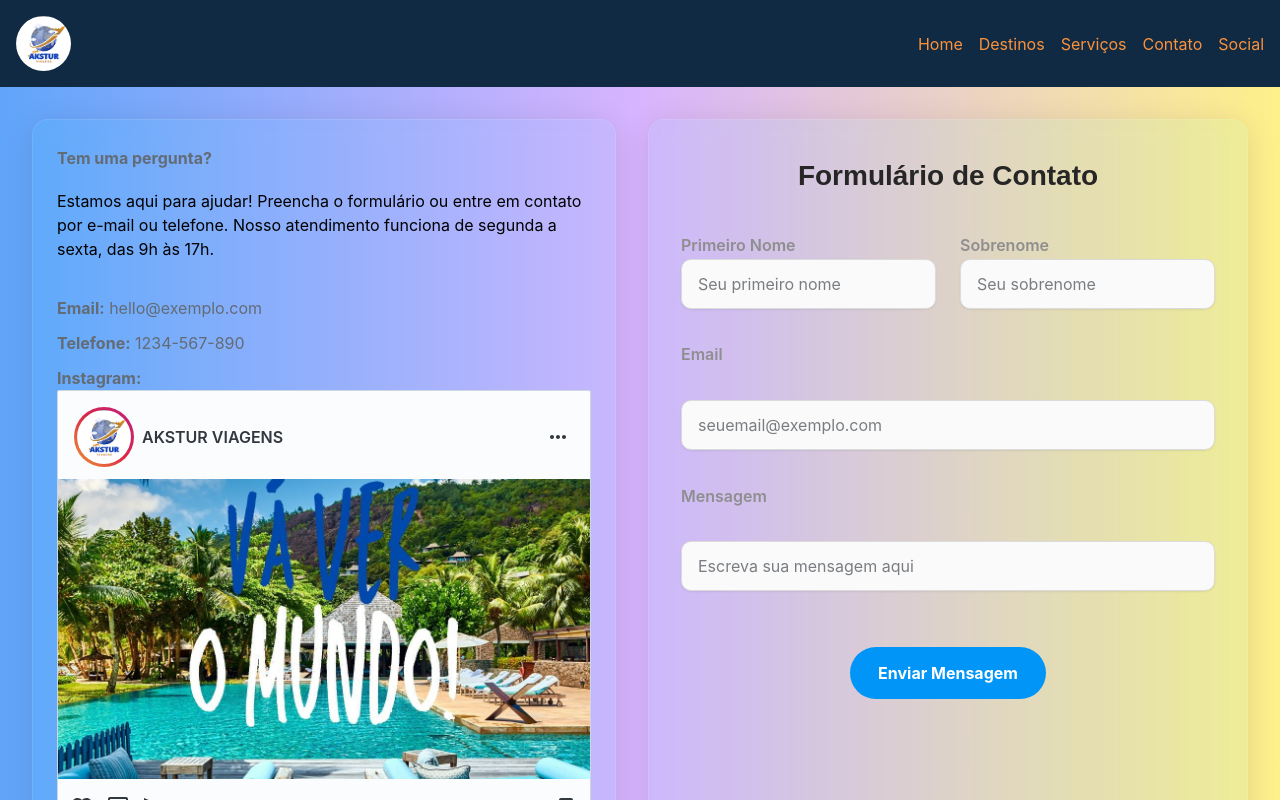
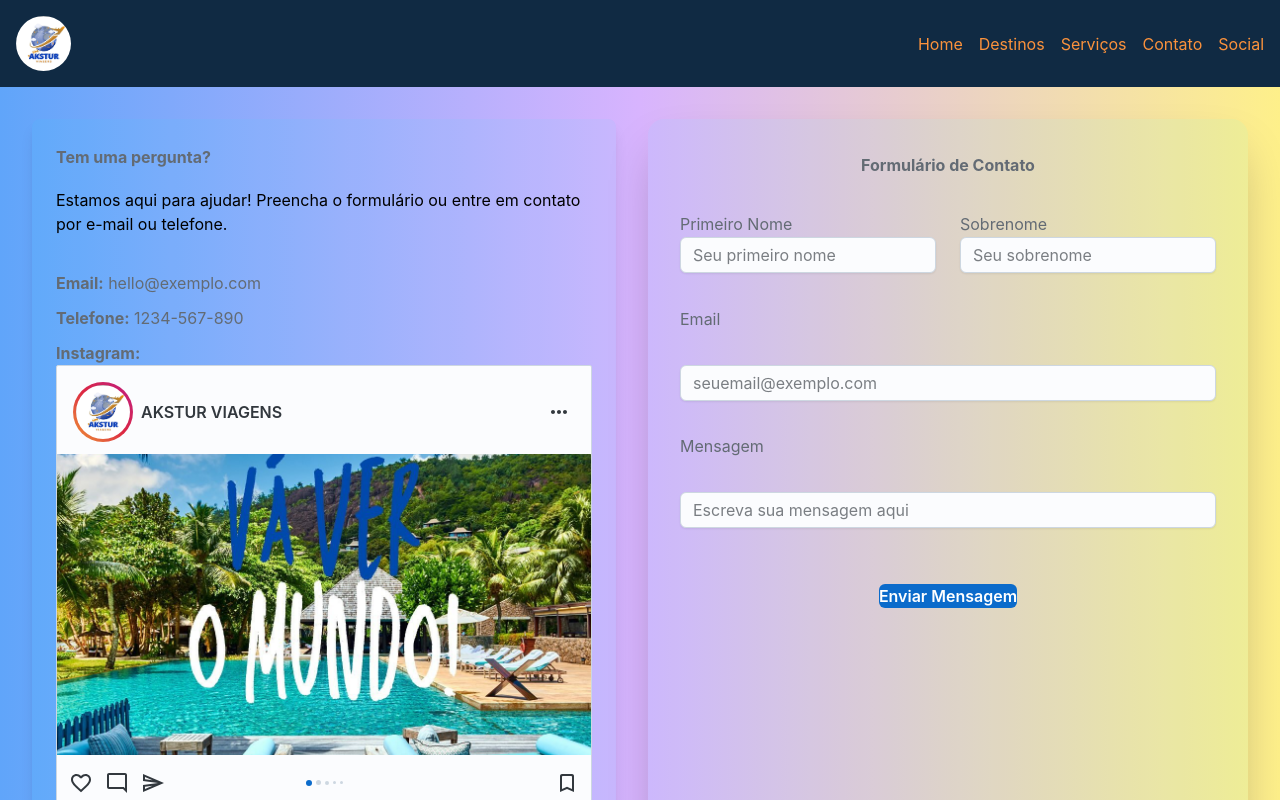
Before and after one commit to yNakidori/aksTour, a React (Create React App) app: page /contact in a window 1280 px wide. Shown: the top 800 px of the page. Built offline with nearby package versions, Linux system fonts and the light colour scheme; no server answers.

Commit message:
nodemailer

```diff
--- a/src/Admin.jsx
+++ b/src/Admin.jsx
@@ -75,7 +75,6 @@
     <div>
       <Navbar />
       <div className="min-h-screen p-6 bg-orange-100">
-        <h1 className="text-3xl font-bold mb-6 text-center">Gerenciar Cards</h1>
         <div className="mb-6">
           <CreateCard />
         </div>
--- a/src/Contact.jsx
+++ b/src/Contact.jsx
@@ -1,26 +1,57 @@
-import React from "react";
+import React, { useState } from "react";
 import Navbar from "./assets/navbar";
 import Footer from "./assets/footer";
 import InstagramPost from "./assets/contact/instagramPost";
 import { Box, Button, Input, Textarea, Typography, Grid } from "@mui/joy";
 
 const Contact = () => {
+  const [firstName, setFirstName] = useState("");
+  const [lastName, setLastName] = useState("");
+  const [email, setEmail] = useState("");
+  const [message, setMessage] = useState("");
+
+  const handleSubmit = async (e) => {
+    e.preventDefault();
+    const formData = {
+      firstName,
+      lastName,
+      email,
+      message,
+    };
+
+    try {
+      const response = await fetch("/src/api/sendEmail.jsx", {
+        method: "POST",
+        headers: {
+          "Content-Type": "application/json",
+        },
+        body: JSON.stringify(formData),
+      });
+
+      if (response.ok) {
+        alert("Mensagem enviada com sucesso!");
+        // Limpar os campos após enviar
+        setFirstName("");
+        setLastName("");
+        setEmail("");
+        setMessage("");
+      } else {
+        alert("Falha ao enviar a mensagem.");
+      }
+    } catch (error) {
+      console.error("Erro ao enviar a mensagem:", error);
+      alert("Falha ao enviar a mensagem.");
+    }
+  };
+
   return (
     <div>
       <Navbar />
       <div className="flex flex-col items-center justify-start min-h-screen bg-gradient-to-r from-blue-400 via-purple-300 to-yellow-200">
-        {/* Seção Principal */}
         <div className="max-w-7xl w-full flex flex-wrap p-8 gap-8">
-          {/* Texto à esquerda */}
           <div
             className="flex-1 p-6 shadow-lg rounded-lg"
-            style={{
-              backgroundColor: "rgba(18, 230, 243, 0.06)",
-              borderRadius: "16px",
-              boxShadow: "0 4px 30px rgba(0, 0, 0, 0.1",
-              backdropFilter: "blur(10px)",
-              border: "1px solid rgba(255, 255, 255, 0.1)",
-            }}
+            style={{ backgroundColor: "rgba(18, 230, 243, 0.06)" }}
           >
             <div className="flex-1">
               <Typography variant="h3" fontWeight="bold" mb={2}>
@@ -28,8 +59,7 @@
               </Typography>
               <Typography variant="body1" color="text.secondary" mb={4}>
                 Estamos aqui para ajudar! Preencha o formulário ou entre em
-                contato por e-mail ou telefone. Nosso atendimento funciona de
-                segunda a sexta, das 9h às 17h.
+                contato por e-mail ou telefone.
               </Typography>
               <Typography variant="body1" mb={1}>
                 <strong>Email:</strong> hello@exemplo.com
@@ -43,150 +73,71 @@
             </div>
           </div>
 
-          {/* Formulário à direita */}
           <div
             className="flex-1 p-8 shadow-2xl rounded-2xl max-w-4xl mx-auto"
-            style={{
-              backgroundColor: "rgba(18, 230, 243, 0.06)",
-              borderRadius: "16px",
-              boxShadow: "0 4px 30px rgba(0, 0, 0, 0.1",
-              backdropFilter: "blur(10px)",
-              border: "1px solid rgba(255, 255, 255, 0.1)",
-            }}
+            style={{ backgroundColor: "rgba(18, 230, 243, 0.06)" }}
           >
             <Box
               component="form"
-              sx={{
-                display: "flex",
-                flexDirection: "column",
-                gap: 4,
-              }}
+              onSubmit={handleSubmit}
+              sx={{ display: "flex", flexDirection: "column", gap: 4 }}
             >
               <Typography
                 variant="h4"
                 className="text-center font-bold text-gray-800 mb-6"
-                sx={{
-                  fontSize: "1.75rem",
-                  color: "#262626",
-                  fontFamily: "'Arial', sans-serif",
-                }}
               >
                 Formulário de Contato
               </Typography>
 
               <Grid container spacing={3}>
                 <Grid item xs={12} sm={6}>
-                  <Typography
-                    variant="body1"
-                    className="mb-2"
-                    sx={{ fontWeight: 600, color: "#8e8e8e" }}
-                  >
+                  <Typography variant="body1" className="mb-2">
                     Primeiro Nome
                   </Typography>
                   <Input
                     placeholder="Seu primeiro nome"
                     fullWidth
-                    sx={{
-                      border: "1px solid #dbdbdb",
-                      borderRadius: "10px",
-                      padding: "12px 16px",
-                      background: "#fafafa",
-                      transition: "all 0.3s",
-                      "&:focus-within": {
-                        borderColor: "#3b82f6",
-                      },
-                    }}
+                    value={firstName}
+                    onChange={(e) => setFirstName(e.target.value)}
                   />
                 </Grid>
-
                 <Grid item xs={12} sm={6}>
-                  <Typography
-                    variant="body1"
-                    className="mb-2"
-                    sx={{ fontWeight: 600, color: "#8e8e8e" }}
-                  >
+                  <Typography variant="body1" className="mb-2">
                     Sobrenome
                   </Typography>
                   <Input
                     placeholder="Seu sobrenome"
                     fullWidth
-                    sx={{
-                      border: "1px solid #dbdbdb",
-                      borderRadius: "10px",
-                      padding: "12px 16px",
-                      background: "#fafafa",
-                      transition: "all 0.3s",
-                      "&:focus-within": {
-                        borderColor: "#3b82f6",
-                      },
-                    }}
+                    value={lastName}
+                    onChange={(e) => setLastName(e.target.value)}
                   />
                 </Grid>
               </Grid>
 
-              <Typography
-                variant="body1"
-                className="mb-2"
-                sx={{ fontWeight: 600, color: "#8e8e8e" }}
-              >
+              <Typography variant="body1" className="mb-2">
                 Email
               </Typography>
               <Input
                 type="email"
                 placeholder="seuemail@exemplo.com"
                 fullWidth
-                sx={{
-                  border: "1px solid #dbdbdb",
-                  borderRadius: "10px",
-                  padding: "12px 16px",
-                  background: "#fafafa",
-                  transition: "all 0.3s",
-                  "&:focus-within": {
-                    borderColor: "#3b82f6",
-                  },
-                }}
+                value={email}
+                onChange={(e) => setEmail(e.target.value)}
               />
 
-              <Typography
-                variant="body1"
-                className="mb-2"
-                sx={{ fontWeight: 600, color: "#8e8e8e" }}
-              >
+              <Typography variant="body1" className="mb-2">
                 Mensagem
               </Typography>
               <Textarea
                 placeholder="Escreva sua mensagem aqui"
                 rows={5}
                 fullWidth
-                sx={{
-                  border: "1px solid #dbdbdb",
-                  borderRadius: "10px",
-                  padding: "12px 16px",
-                  background: "#fafafa",
-                  transition: "all 0.3s",
-                  "&:focus-within": {
-                    borderColor: "#3b82f6",
-                  },
-                }}
+                value={message}
+                onChange={(e) => setMessage(e.target.value)}
               />
 
               <Box className="flex justify-center mt-6">
-                <Button
-                  variant="solid"
-                  size="large"
-                  sx={{
-                    backgroundColor: "#0095f6",
-                    color: "#fff",
-                    padding: "14px 28px",
-                    borderRadius: "30px",
-                    fontWeight: "bold",
-                    textTransform: "none",
-                    fontSize: "1rem",
-                    "&:hover": {
-                      backgroundColor: "#007bb5",
-                    },
-                  }}
-                >
+                <Button variant="solid" size="large" type="submit">
                   Enviar Mensagem
                 </Button>
               </Box>
--- a/src/assets/admin/CreateCard.jsx
+++ b/src/assets/admin/CreateCard.jsx
@@ -7,18 +7,19 @@
   const [formData, setFormData] = useState({
     image: null,
     imageUrl: "",
+    country: "",
     place: "",
     price: "",
     features: [],
   });
   const [modalOpen, setModalOpen] = useState(false);
   const [featureOptions] = useState([
-    "3 Nights Stay",
-    "Breakfast Included",
-    "City Tour",
-    "Free Wi-Fi",
-    "Dinner Cruise",
-    "Guided Tours",
+    "3 Noites",
+    "Café da manhã incluso",
+    "Tour Local",
+    "Wi-Fi Livre",
+    "Jantar incluso",
+    "Transfer do aeroporto ao hotel",
   ]);
   const [success, setSuccess] = useState("");
   const [error, setError] = useState("");
@@ -54,6 +55,7 @@
 
       await addDoc(collection(db, "pricingCards"), {
         image: formData.imageUrl,
+        contry: formData.country,
         place: formData.place,
         price: formData.price,
         features: formData.features,
@@ -64,6 +66,7 @@
       setFormData({
         image: null,
         imageUrl: "",
+        country: "",
         place: "",
         price: "",
         features: [],
@@ -107,6 +110,26 @@
         <div className="mb-4">
           <label
             className="block text-gray-700 font-semibold mb-2"
+            htmlFor="country"
+          >
+            País
+          </label>
+          <input
+            type="text"
+            id="country"
+            name="country"
+            value={formData.country}
+            onChange={(e) =>
+              setFormData((prev) => ({ ...prev, country: e.target.value }))
+            }
+            className="w-full p-2 border border-gray-300 rounded-lg"
+            placeholder="Local (ex: França)"
+            required
+          />
+        </div>
+        <div className="mb-4">
+          <label
+            className="block text-gray-700 font-semibold mb-2"
             htmlFor="place"
           >
             Local
@@ -120,7 +143,7 @@
               setFormData((prev) => ({ ...prev, place: e.target.value }))
             }
             className="w-full p-2 border border-gray-300 rounded-lg"
-            placeholder="Local (ex: Paris, France)"
+            placeholder="Local (ex: Paris)"
             required
           />
         </div>
--- a/src/assets/homepage/pricingCards.jsx
+++ b/src/assets/homepage/pricingCards.jsx
@@ -49,8 +49,9 @@
             className="w-full h-48 object-cover"
           />
           <div className="p-6">
+            <h2 className="text-xl font-bold text-gray-800">{card.contry}</h2>
             <h3 className="text-xl font-bold text-gray-800">{card.place}</h3>
-            <p className="text-gray-500 text-lg mb-4">{card.price}</p>
+            <p className="text-gray-500 text-lg mb-4">R${card.price},00</p>
             <ul className="mb-4 space-y-2">
               {card.features?.map((feature, i) => (
                 <li key={i} className="text-gray-700 flex items-center">
--- a/src/auth/login.jsx
+++ b/src/auth/login.jsx
@@ -1,12 +1,19 @@
 import React, { useState } from "react";
-import { signInWithEmailAndPassword } from "firebase/auth";
+import {
+  signInWithEmailAndPassword,
+  sendPasswordResetEmail,
+} from "firebase/auth";
 import { auth } from "../firebase/firbase";
 import { useNavigate } from "react-router-dom";
+import Navbar from "../assets/navbar";
+import Footer from "../assets/footer";
 
 const Login = () => {
   const [email, setEmail] = useState("");
   const [password, setPassword] = useState("");
   const [error, setError] = useState(null);
+  const [resetEmail, setResetEmail] = useState("");
+  const [resetMessage, setResetMessage] = useState(null);
 
   const navigate = useNavigate();
 
@@ -20,33 +27,38 @@
         password
       );
       console.log("Usuário logado: ", userCredential.user);
-
-      // Redirecionamento
       navigate("/admin");
     } catch (error) {
       setError(error.message);
     }
   };
 
+  const handleResetPassword = async (e) => {
+    e.preventDefault();
+    setResetMessage(null);
+    try {
+      await sendPasswordResetEmail(auth, resetEmail);
+      setResetMessage("Email de redefinição de senha enviado!");
+    } catch (error) {
+      setResetMessage(error.message);
+    }
+  };
+
   return (
     <div>
-      <section className="bg-gray-50 dark:bg-gray-900">
+      <Navbar />
+      <section className="bg-gray-50 dark:bg-orange-200">
         <div className="flex flex-col items-center justify-center px-6 py-8 mx-auto md:h-screen lg:py-0">
           <a
             href="#"
             className="flex items-center mb-6 text-2xl font-semibold text-gray-900 dark:text-white"
           >
-            <img
-              className="w-8 h-8 mr-2"
-              src="https://flowbite.s3.amazonaws.com/blocks/marketing-ui/logo.svg"
-              alt="logo"
-            />
-            Flowbite
+            aks
           </a>
           <div className="w-full bg-white rounded-lg shadow dark:border md:mt-0 sm:max-w-md xl:p-0 dark:bg-gray-800 dark:border-gray-700">
             <div className="p-6 space-y-4 md:space-y-6 sm:p-8">
               <h1 className="text-xl font-bold leading-tight tracking-tight text-gray-900 md:text-2xl dark:text-white">
-                Entrar na sua conta
+                Login
               </h1>
               <form onSubmit={handleLogin} className="space-y-4 md:space-y-6">
                 <div>
@@ -62,10 +74,9 @@
                     onChange={(e) => setEmail(e.target.value)}
                     name="email"
                     id="email"
-                    aria-label="Email"
                     className="bg-gray-50 border border-gray-300 text-gray-900 rounded-lg focus:ring-primary-600 focus:border-primary-600 block w-full p-2.5 dark:bg-gray-700 dark:border-gray-600 dark:placeholder-gray-400 dark:text-white dark:focus:ring-blue-500 dark:focus:border-blue-500"
                     placeholder="name@company.com"
-                    required
+                    required=""
                   />
                 </div>
                 <div>
@@ -80,24 +91,56 @@
                     value={password}
                     onChange={(e) => setPassword(e.target.value)}
                     id="password"
-                    aria-label="Senha"
                     placeholder="••••••••"
                     className="bg-gray-50 border border-gray-300 text-gray-900 rounded-lg focus:ring-primary-600 focus:border-primary-600 block w-full p-2.5 dark:bg-gray-700 dark:border-gray-600 dark:placeholder-gray-400 dark:text-white dark:focus:ring-blue-500 dark:focus:border-blue-500"
-                    required
+                    required=""
                   />
                 </div>
                 <button
                   type="submit"
                   className="w-full text-white bg-primary-600 hover:bg-primary-700 focus:ring-4 focus:outline-none focus:ring-primary-300 font-medium rounded-lg text-sm px-5 py-2.5 text-center dark:bg-primary-600 dark:hover:bg-primary-700 dark:focus:ring-primary-800"
                 >
-                  Entrar
+                  Login
                 </button>
                 {error && <p className="text-red-500">{error}</p>}
+              </form>
+              <form
+                onSubmit={handleResetPassword}
+                className="space-y-4 md:space-y-6"
+              >
+                <div>
+                  <label
+                    htmlFor="resetEmail"
+                    className="block mb-2 text-sm font-medium text-gray-900 dark:text-white"
+                  >
+                    Email para redefinição de senha
+                  </label>
+                  <input
+                    type="email"
+                    value={resetEmail}
+                    onChange={(e) => setResetEmail(e.target.value)}
+                    name="resetEmail"
+                    id="resetEmail"
+                    className="bg-gray-50 border border-gray-300 text-gray-900 rounded-lg focus:ring-primary-600 focus:border-primary-600 block w-full p-2.5 dark:bg-gray-700 dark:border-gray-600 dark:placeholder-gray-400 dark:text-white dark:focus:ring-blue-500 dark:focus:border-blue-500"
+                    placeholder="name@company.com"
+                    required=""
+                  />
+                </div>
+                <button
+                  type="submit"
+                  className="w-full text-white bg-primary-600 hover:bg-primary-700 focus:ring-4 focus:outline-none focus:ring-primary-300 font-medium rounded-lg text-sm px-5 py-2.5 text-center dark:bg-primary-600 dark:hover:bg-primary-700 dark:focus:ring-primary-800"
+                >
+                  Redefinir senha
+                </button>
+                {resetMessage && (
+                  <p className="text-green-500">{resetMessage}</p>
+                )}
               </form>
             </div>
           </div>
         </div>
       </section>
+      <Footer />
     </div>
   );
 };
```
